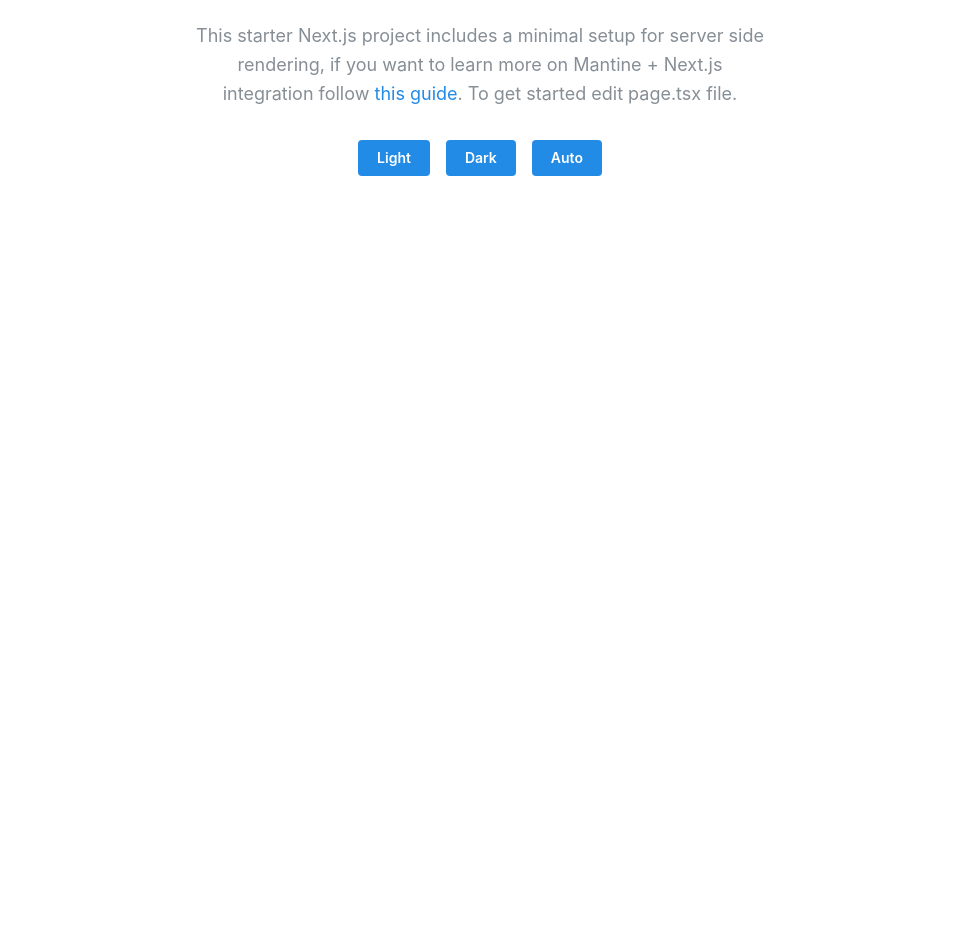
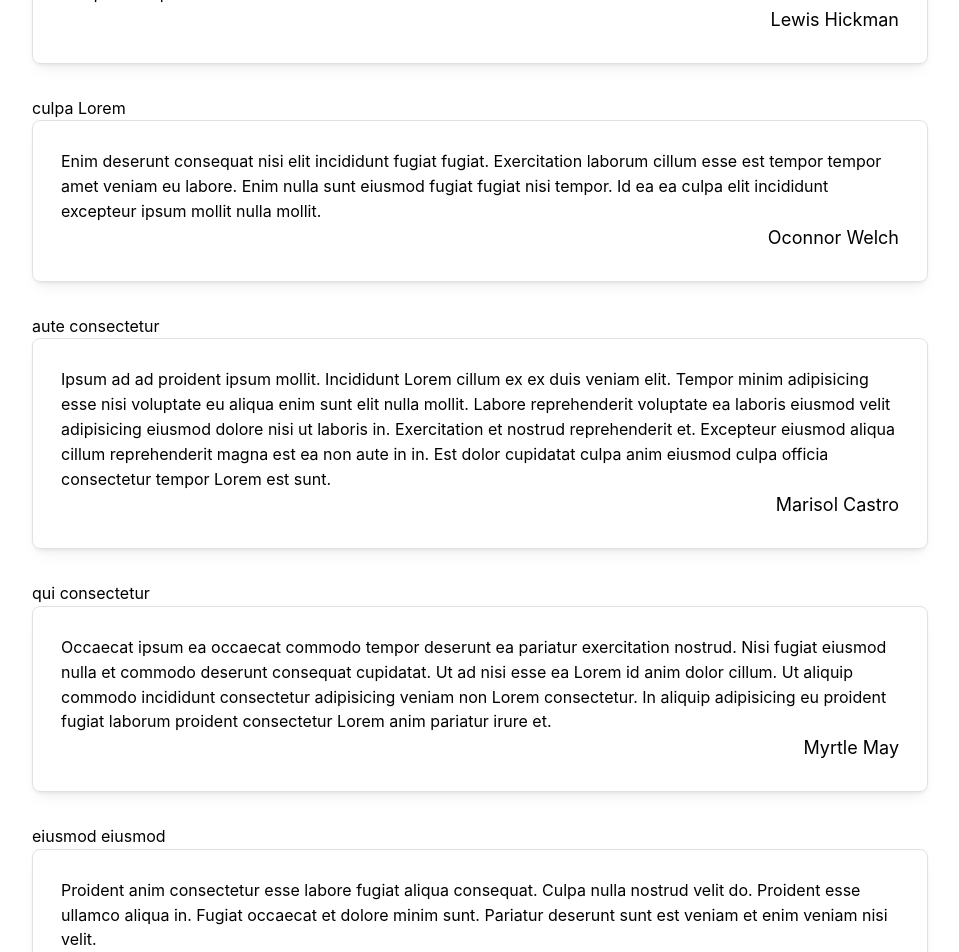
Before and after one commit to matteoaricci/social-textile-app, a Next.js app: page / in a window 1280 px wide. Shown: the part 240-1192 px from the top of the page, without its empty margins (160-1119 px from the left). Before the commit the page ends 800 px from the top, so only its background shows below. Built offline with nearby package versions, Linux system fonts and the light colour scheme.

Commit message:
working on it

```diff
--- /dev/null
+++ b/app/app.module.css
@@ -0,0 +1,4 @@
+.pageWrapper {
+    max-width: 70vw;
+    margin: 0 auto;
+}
--- a/app/layout.tsx
+++ b/app/layout.tsx
@@ -2,6 +2,7 @@
 import React from 'react';
 import { MantineProvider, ColorSchemeScript } from '@mantine/core';
 import { theme } from '../theme';
+import classes from './app.module.css';
 
 export const metadata = {
   title: 'Mantine Next.js template',
@@ -19,7 +20,7 @@
           content="minimum-scale=1, initial-scale=1, width=device-width, user-scalable=no"
         />
       </head>
-      <body>
+      <body className={classes.pageWrapper}>
         <MantineProvider theme={theme}>{children}</MantineProvider>
       </body>
     </html>
--- a/app/page.tsx
+++ b/app/page.tsx
@@ -1,11 +1,11 @@
-import { Welcome } from '../components/Welcome/Welcome';
+import Posts from '@/components/Posts/Posts';
 import { ColorSchemeToggle } from '../components/ColorSchemeToggle/ColorSchemeToggle';
 
 export default function HomePage() {
   return (
     <>
-      <Welcome />
       <ColorSchemeToggle />
+      <Posts />
     </>
   );
 }
--- /dev/null
+++ b/components/Posts/Posts.module.css
@@ -0,0 +1,12 @@
+.card {
+  padding: 3rem;
+  background-color: transparent;
+}
+
+.postWrapper {
+  &:hover {
+    background-color: light-dark(var(--mantine-color-black), var(--mantine-color-white));
+  }
+  border-radius: var(--paper-radius, var(--mantine-radius-default));
+  border: var(--_paper-border, none);
+}
--- /dev/null
+++ b/components/Posts/Posts.tsx
@@ -0,0 +1,73 @@
+'use client';
+
+import { Box, Card, Stack, Text } from '@mantine/core';
+
+import classes from './Posts.module.css';
+
+export default function Posts() {
+  return (
+    <Stack gap="xl">
+      {dummyPosts.map((post, index) => {
+        return <Post key={index} post={post} />;
+      })}
+    </Stack>
+  );
+}
+
+type PostProps = {
+  post: {
+    title: string;
+    body: string;
+    author: string;
+  };
+};
+
+function Post({ post }: PostProps) {
+  const { title, body, author } = post;
+  return (
+    <Box className={classes.postWrapper}>
+      <Text>{title}</Text>
+      <Card className={classes.card} shadow="sm" padding="lg" radius="md" withBorder>
+        <Card.Section>{body}</Card.Section>
+        <Card.Section>
+          <Text ta="right" size="lg">
+            {author}
+          </Text>
+        </Card.Section>
+      </Card>
+    </Box>
+  );
+}
+
+const dummyPosts: PostProps['post'][] = [
+  {
+    title: 'incididunt deserunt',
+    body: 'Elit dolore deserunt fugiat ad laboris incididunt ipsum ipsum. Do sunt occaecat reprehenderit ex aute ut. Voluptate dolore magna magna consectetur officia eiusmod duis nisi sunt nisi ex culpa. Velit aliquip nulla anim veniam ex deserunt magna culpa mollit ex id dolore nostrud. Irure aliqua ullamco sunt nulla ad consequat excepteur anim. Nisi aliqua officia ullamco labore et officia anim. Elit consectetur ullamco veniam ullamco esse elit quis excepteur.\r\n',
+    author: 'Lewis Hickman',
+  },
+  {
+    title: 'culpa Lorem',
+    body: 'Enim deserunt consequat nisi elit incididunt fugiat fugiat. Exercitation laborum cillum esse est tempor tempor amet veniam eu labore. Enim nulla sunt eiusmod fugiat fugiat nisi tempor. Id ea ea culpa elit incididunt excepteur ipsum mollit nulla mollit.\r\n',
+    author: 'Oconnor Welch',
+  },
+  {
+    title: 'aute consectetur',
+    body: 'Ipsum ad ad proident ipsum mollit. Incididunt Lorem cillum ex ex duis veniam elit. Tempor minim adipisicing esse nisi voluptate eu aliqua enim sunt elit nulla mollit. Labore reprehenderit voluptate ea laboris eiusmod velit adipisicing eiusmod dolore nisi ut laboris in. Exercitation et nostrud reprehenderit et. Excepteur eiusmod aliqua cillum reprehenderit magna est ea non aute in in. Est dolor cupidatat culpa anim eiusmod culpa officia consectetur tempor Lorem est sunt.\r\n',
+    author: 'Marisol Castro',
+  },
+  {
+    title: 'qui consectetur',
+    body: 'Occaecat ipsum ea occaecat commodo tempor deserunt ea pariatur exercitation nostrud. Nisi fugiat eiusmod nulla et commodo deserunt consequat cupidatat. Ut ad nisi esse ea Lorem id anim dolor cillum. Ut aliquip commodo incididunt consectetur adipisicing veniam non Lorem consectetur. In aliquip adipisicing eu proident fugiat laborum proident consectetur Lorem anim pariatur irure et.\r\n',
+    author: 'Myrtle May',
+  },
+  {
+    title: 'eiusmod eiusmod',
+    body: 'Proident anim consectetur esse labore fugiat aliqua consequat. Culpa nulla nostrud velit do. Proident esse ullamco aliqua in. Fugiat occaecat et dolore minim sunt. Pariatur deserunt sunt est veniam et enim veniam nisi velit.\r\n',
+    author: 'Margret Gould',
+  },
+  {
+    title: 'anim amet',
+    body: 'Occaecat aliqua tempor et sint occaecat irure amet aliqua irure aliqua. In mollit officia nulla sit Lorem ut. Esse elit exercitation proident sunt nisi sit laborum cillum quis aliquip laboris elit dolor cupidatat. Exercitation cupidatat proident commodo exercitation laboris Lorem do sunt.\r\n',
+    author: 'Brooke Estes',
+  },
+];
```
